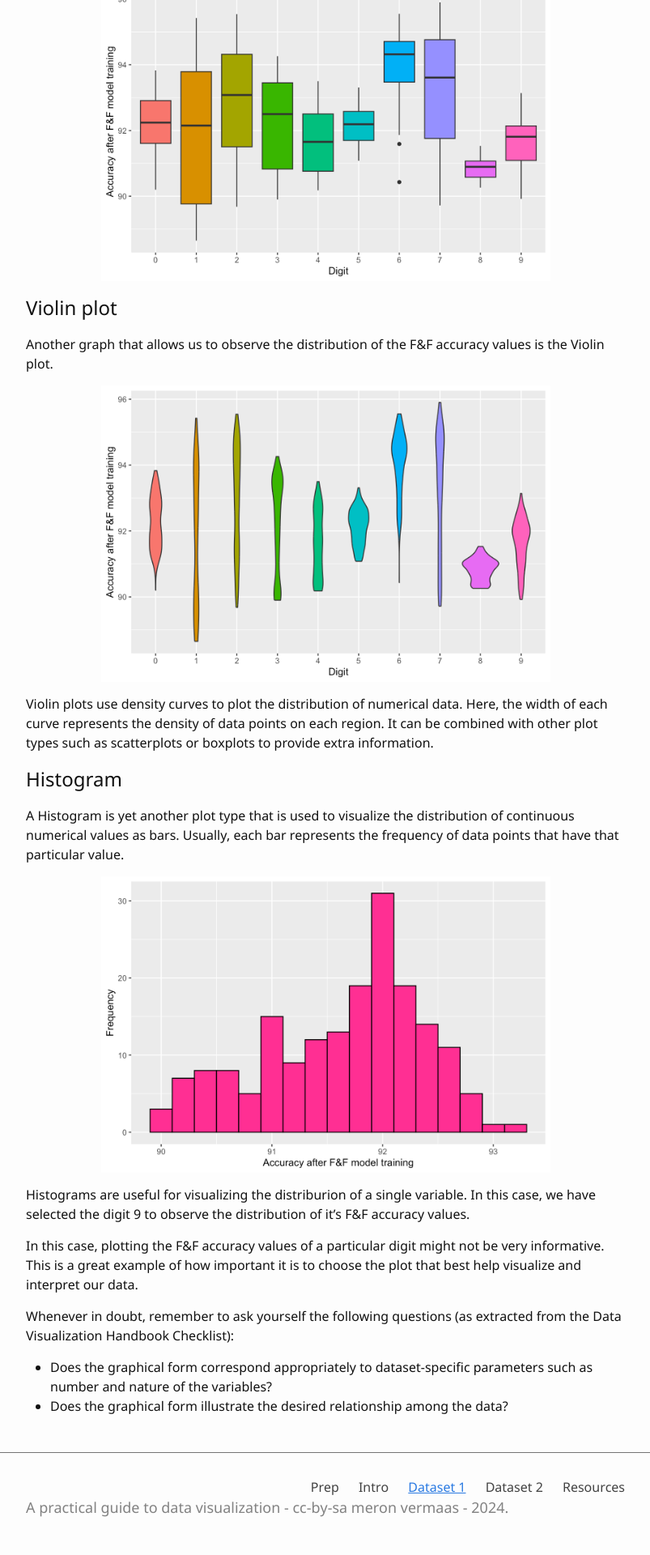
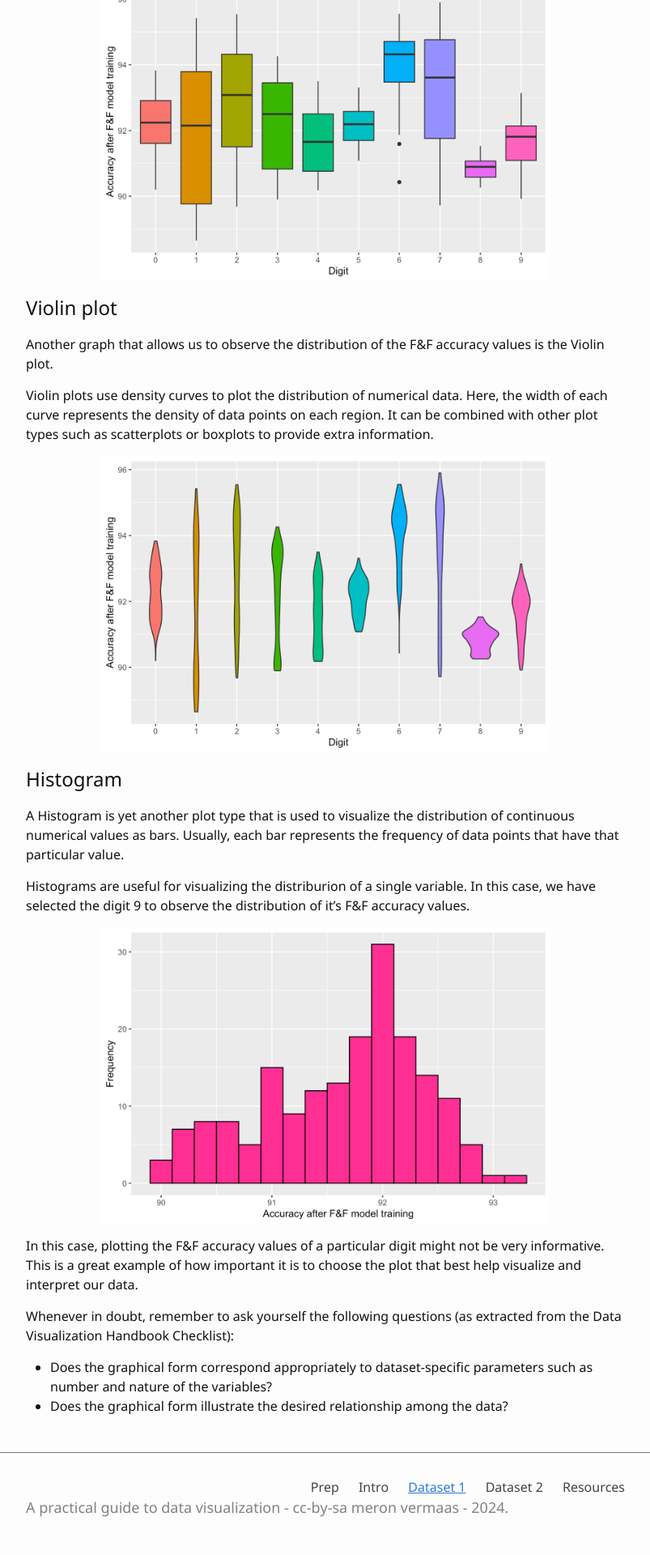
Before and after one commit to meronvermaas/data-visualization, a Jekyll site: the page built from 2-lesson.md, in a window 1280 px wide. Shown: the part 2177-4097 px from the top of the page at 81% size, without its empty margins (238-1041 px from the left). Built offline with Jekyll 4.4.1, drawn with Linux system fonts in a browser that asks for light colours.

Commit message:
Update 2-lesson.md

```diff
--- a/2-lesson.md
+++ b/2-lesson.md
@@ -59,17 +59,17 @@ Boxplots allow us to observe the distribution of numerical data according to the
 
 Another graph that allows us to observe the distribution of the F&F accuracy values is the Violin plot.
 
+Violin plots use density curves to plot the distribution of numerical data. Here, the width of each curve represents the density of data points on each region. It can be combined with other plot types such as scatterplots or boxplots to provide extra information.
+
 {% include figure.html img="Violinplot-R.png" alt="Violinplot" caption="" width="75%" %}
-
-Violin plots use density curves to plot the distribution of numerical data. Here, the width of each curve represents the density of data points on each region. It can be combined with other plot types such as scatterplots or boxplots to provide extra information.
 
 ## Histogram
 
 A Histogram is yet another plot type that is used to visualize the distribution of continuous numerical values as bars. Usually, each bar represents the frequency of data points that have that particular value.
 
+Histograms are useful for visualizing the distriburion of a single variable. In this case, we have selected the digit 9 to observe the distribution of it's F&F accuracy values.
+
 {% include figure.html img="Histogram-R.png" alt="Violinplot" caption="" width="75%" %}
-
-Histograms are useful for visualizing the distriburion of a single variable. In this case, we have selected the digit 9 to observe the distribution of it's F&F accuracy values.
 
 In this case, plotting the F&F accuracy values of a particular digit might not be very informative. This is a great example of how important it is to choose the plot that best help  visualize and interpret our data.
 
```
